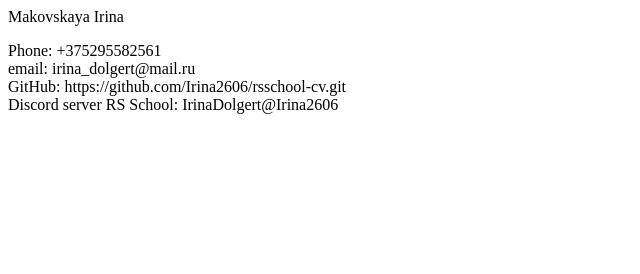
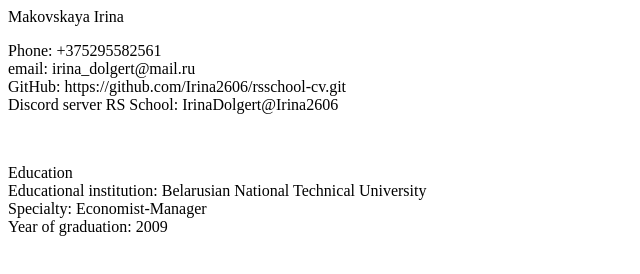
Before and after one commit to Irina2606/rsschool-cv, a plain HTML site: page index.html in a window 1280 px wide. Shown: the whole page, without its empty margins (0-640 px from the left). Drawn offline with Linux system fonts and the light colour scheme.

Commit message:
feat: added new information in index.html file

```diff
--- a/index.html
+++ b/index.html
@@ -7,3 +7,7 @@ Discord server RS School: IrinaDolgert@Irina2606</p>
 
 <br>
 <p></p>
+<p>Education<br>
+Educational institution: Belarusian National Technical University<br>
+Specialty: Economist-Manager<br>
+Year of graduation: 2009</p><br>
```
